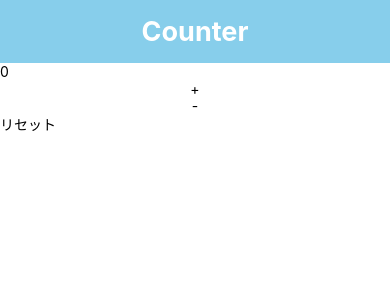
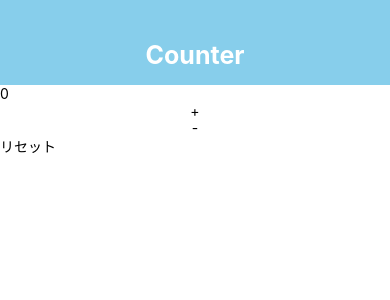
Before and after one commit to YutaYotsumoto/CounterApp, a React Native app: screen / in a window 390 px wide. Shown: the top 300 px of the page. Built offline with nearby package versions, Linux system fonts and the light colour scheme.

Commit message:
<SafeAreaView>で囲っていたのを、<View>へと変更することでステータスバーまで要素を置く。 親要素の縦幅をpaddingで調節。 子要素Counterに対して、marginTopで高さを調節。

```diff
--- a/src/screens/Screen.js
+++ b/src/screens/Screen.js
@@ -1,20 +1,14 @@
 import React from 'react'; //Reactを宣言
-import {
-  StyleSheet,
-  SafeAreaView,
-  Text,
-  TouchableOpacity,
-  View,
-} from 'react-native'; //imoportするものを表記
+import {StyleSheet, Text, TouchableOpacity, View} from 'react-native'; //imoportするものを表記
 
 // import Header from '../components/Header';
 
 //functional component(arrow関数)
 const Screen = () => {
   return (
-    <SafeAreaView>
+    <View>
       <View style={styles.header}>
-        <Text style={styles.text}>Counter</Text>
+        <Text style={styles.headerText}>Counter</Text>
       </View>
 
       <View>
@@ -36,7 +30,7 @@ const Screen = () => {
           <Text>リセット</Text>
         </TouchableOpacity>
       </View>
-    </SafeAreaView>
+    </View>
   );
 };
 
@@ -47,13 +41,15 @@ const styles = StyleSheet.create({
   },
   header: {
     padding: 15,
+    width: '100%',
     backgroundColor: 'skyblue',
   },
-  text: {
+  headerText: {
     color: 'white',
-    fontSize: 27,
+    fontSize: 25,
     fontWeight: 'bold',
     textAlign: 'center',
+    marginTop: 25,
   },
   button: {
     color: 'black',
```
